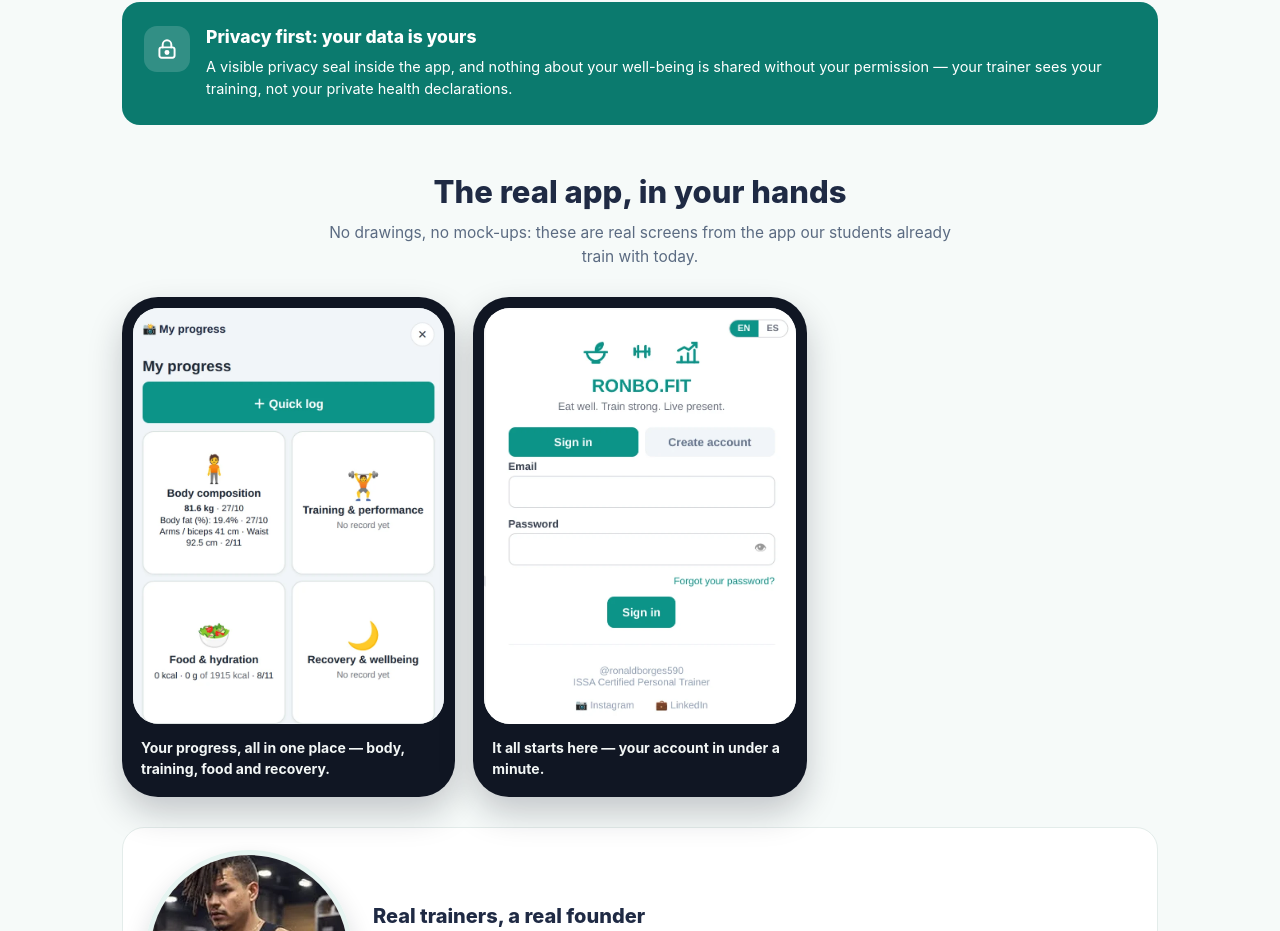
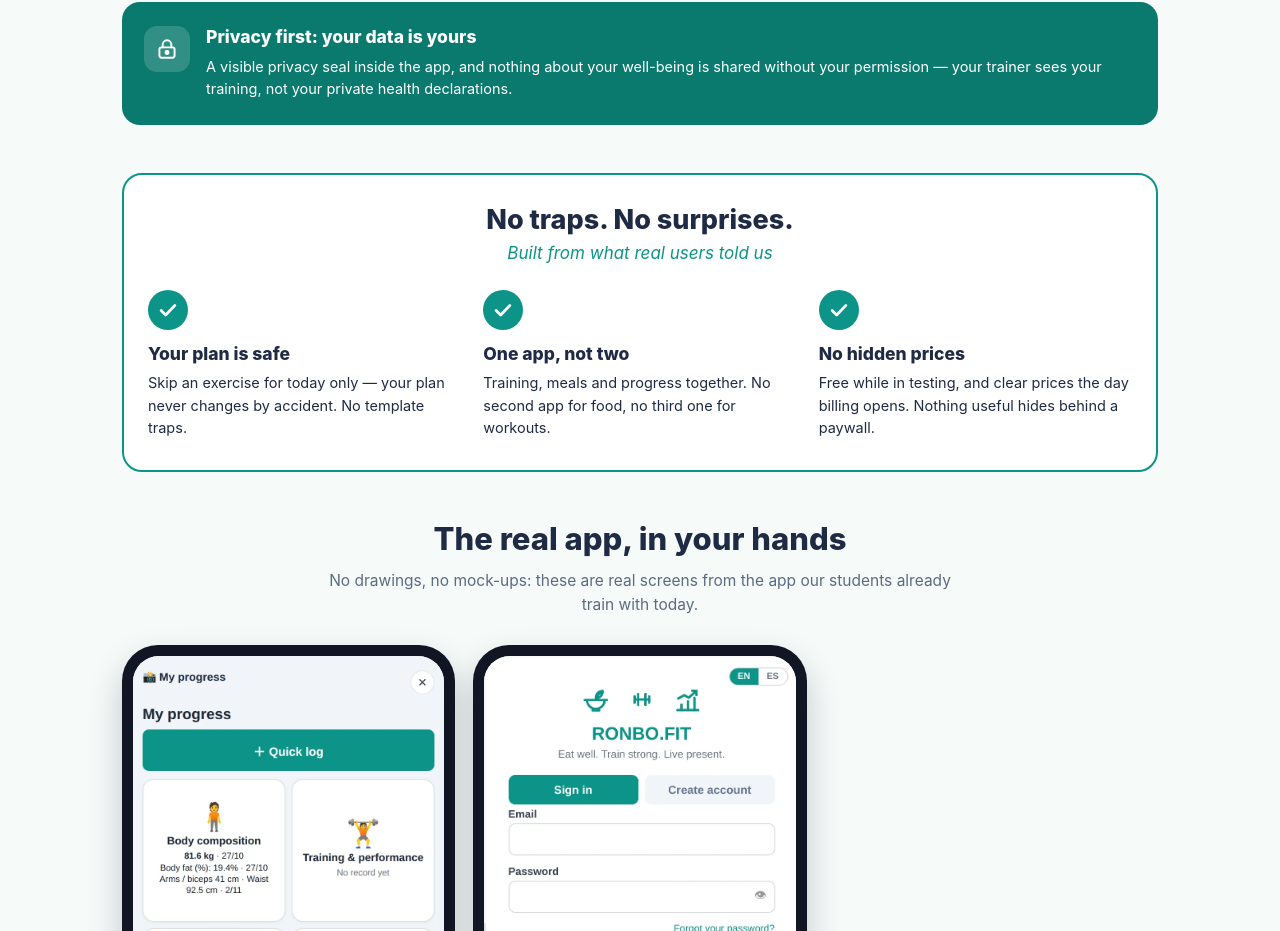
Before and after one commit to ronbo-store/ronbo.fit, a plain HTML site: page index.html in a window 1280 px wide. Shown: the part 1152-2083 px from the top of the page. Drawn offline with Linux system fonts and the light colour scheme.

Commit message:
ronbo.fit: banda nueva «No traps. No surprises.» tras Beneficios — plan seguro (saltar un ejercicio es solo por hoy), una sola app (no dos) y sin precios escondidos; beneficios reales de la encuesta de usuarios, bilingüe EN/ES; Business intacta byte a byte (06840f46)

```diff
--- a/index.html
+++ b/index.html
@@ -308,6 +308,15 @@
   .rec-stat-txt{flex:1 1 260px;min-width:220px}
   .rec-stat-h{font-size:20px;font-weight:800}
   .rec-stat-p{font-size:15.5px;line-height:1.5;opacity:.95;margin-top:4px}
+  .traps-band{background:#fff;border:2px solid var(--brand,#07949e);border-radius:20px;padding:28px 24px 30px;text-align:center}
+  .traps-title{font-size:27px;font-weight:800;line-height:1.25}
+  .traps-sub{color:var(--brand,#07949e);font-style:italic;font-size:17px;margin-top:5px}
+  .traps-grid{display:grid;grid-template-columns:1fr;gap:22px;margin-top:24px;text-align:left}
+  @media (min-width:760px){.traps-grid{grid-template-columns:1fr 1fr 1fr}}
+  .trap-ic{width:40px;height:40px;border-radius:50%;background:var(--brand,#07949e);display:flex;align-items:center;justify-content:center}
+  .trap-ic svg{width:22px;height:22px}
+  .trap h3{font-size:17.5px;font-weight:800;margin-top:11px}
+  .trap p{font-size:14.5px;line-height:1.55;margin-top:6px}
 
   /* ===== YouTube (2026-11-11) ===== */
   .yt-top{display:inline-flex;align-items:center;justify-content:center;width:38px;height:38px;border-radius:11px;background:#ff0000;text-decoration:none;flex:0 0 auto}
@@ -414,6 +423,33 @@
       <div>
         <h3 data-i18n="privacyH">Privacy first: your data is yours</h3>
         <p data-i18n="privacyP">A visible privacy seal inside the app, and nothing about your well-being is shared without your permission — your trainer sees your training, not your private health declarations.</p>
+      </div>
+    </div>
+  </div>
+</section>
+
+<!-- ================= SIN TRAMPAS ================= -->
+<section id="traps">
+  <div class="wrap">
+    <div class="traps-band">
+      <h2 class="traps-title" data-i18n="trapsTitle">No traps. No surprises.</h2>
+      <p class="traps-sub" data-i18n="trapsSub">Built from what real users told us</p>
+      <div class="traps-grid">
+        <div class="trap">
+          <div class="trap-ic"><svg viewBox="0 0 24 24" fill="none" stroke="#fff" stroke-width="3" stroke-linecap="round" stroke-linejoin="round"><path d="M4.5 12.5l5 5L19.5 7"/></svg></div>
+          <h3 data-i18n="trap1H">Your plan is safe</h3>
+          <p data-i18n="trap1P">Skip an exercise for today only — your plan never changes by accident. No template traps.</p>
+        </div>
+        <div class="trap">
+          <div class="trap-ic"><svg viewBox="0 0 24 24" fill="none" stroke="#fff" stroke-width="3" stroke-linecap="round" stroke-linejoin="round"><path d="M4.5 12.5l5 5L19.5 7"/></svg></div>
+          <h3 data-i18n="trap2H">One app, not two</h3>
+          <p data-i18n="trap2P">Training, meals and progress together. No second app for food, no third one for workouts.</p>
+        </div>
+        <div class="trap">
+          <div class="trap-ic"><svg viewBox="0 0 24 24" fill="none" stroke="#fff" stroke-width="3" stroke-linecap="round" stroke-linejoin="round"><path d="M4.5 12.5l5 5L19.5 7"/></svg></div>
+          <h3 data-i18n="trap3H">No hidden prices</h3>
+          <p data-i18n="trap3P">Free while in testing, and clear prices the day billing opens. Nothing useful hides behind a paywall.</p>
+        </div>
       </div>
     </div>
   </div>
@@ -848,6 +884,14 @@
     recCountNum: "1.147",
     recCountH: "recetas esperándote en la app",
     recCountP: "Cada receta muestra sus calorías y macros, y dentro de la app se ajusta a tus propias metas y métricas: así organizas tus comidas con platos que ya encajan en tu día.",
+    trapsTitle: "Sin trampas. Sin sorpresas.",
+    trapsSub: "Construido desde lo que nos dijeron usuarios reales",
+    trap1H: "Tu plan está seguro",
+    trap1P: "Saltas un ejercicio solo por hoy — tu plan nunca cambia por accidente. Sin trampas de plantillas.",
+    trap2H: "Una sola app, no dos",
+    trap2P: "Entrenamiento, comidas y progreso juntos. Sin una segunda app para la comida ni una tercera para entrenar.",
+    trap3H: "Sin precios escondidos",
+    trap3P: "Gratis mientras está en prueba, y precios claros el día que abra la facturación. Nada útil se esconde tras un muro de pago.",
     recSub: "El recetario propio de la app: platos reales con calorías y macros calculados con datos de USDA, listos para entrar en tu menú semanal. Cada domingo, un carrusel nuevo de recetas en nuestro Instagram.",
     recBandSub: "Recetas, entrenamiento y novedades de la app, cada semana.",
     recFollow: "Síguenos",
@@ -975,6 +1019,14 @@
     recCountNum: "1,147",
     recCountH: "recipes waiting for you in the app",
     recCountP: "Every recipe shows its calories and macros, and inside the app it adjusts to your own goals and metrics — so you organize your meals with dishes that already fit your day.",
+    trapsTitle: "No traps. No surprises.",
+    trapsSub: "Built from what real users told us",
+    trap1H: "Your plan is safe",
+    trap1P: "Skip an exercise for today only — your plan never changes by accident. No template traps.",
+    trap2H: "One app, not two",
+    trap2P: "Training, meals and progress together. No second app for food, no third one for workouts.",
+    trap3H: "No hidden prices",
+    trap3P: "Free while in testing, and clear prices the day billing opens. Nothing useful hides behind a paywall.",
     recSub: "The app\u2019s own recipe book: real dishes with calories and macros calculated from USDA data, ready to drop into your weekly menu. Every Sunday, a fresh carousel of recipes on our Instagram.",
     recBandSub: "Recipes, training and the app\u2019s news — every week.",
     recFollow: "Follow us",
--- a/sitemap.xml
+++ b/sitemap.xml
@@ -2,7 +2,7 @@
 <urlset xmlns="http://www.sitemaps.org/schemas/sitemap/0.9">
   <url>
     <loc>https://ronbo.fit/</loc>
-    <lastmod>2026-11-15</lastmod>
+    <lastmod>2026-11-17</lastmod>
   </url>
   <url>
     <loc>https://ronbo.fit/privacy.html</loc>
```
